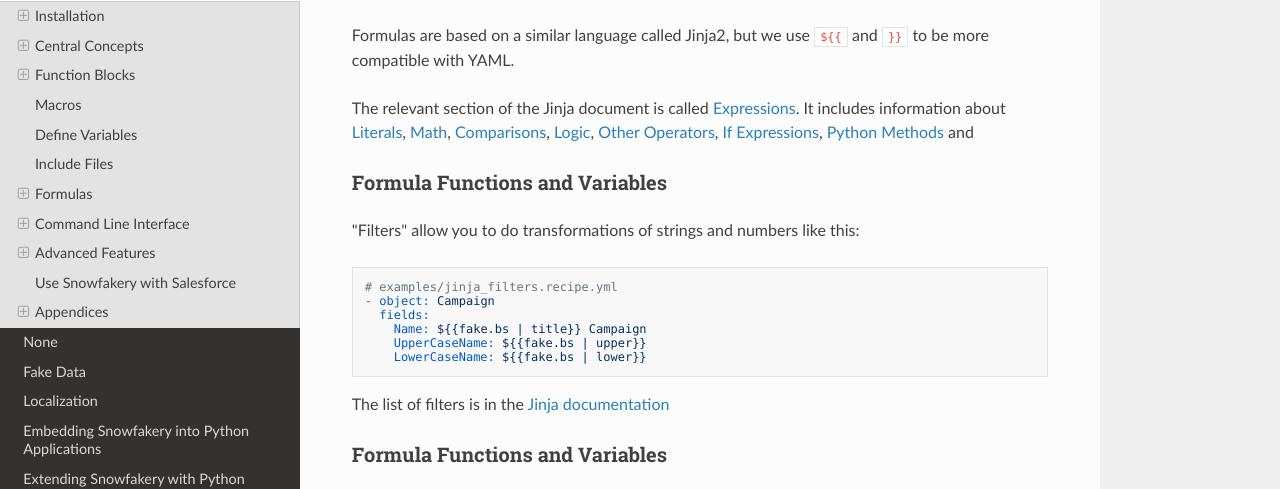
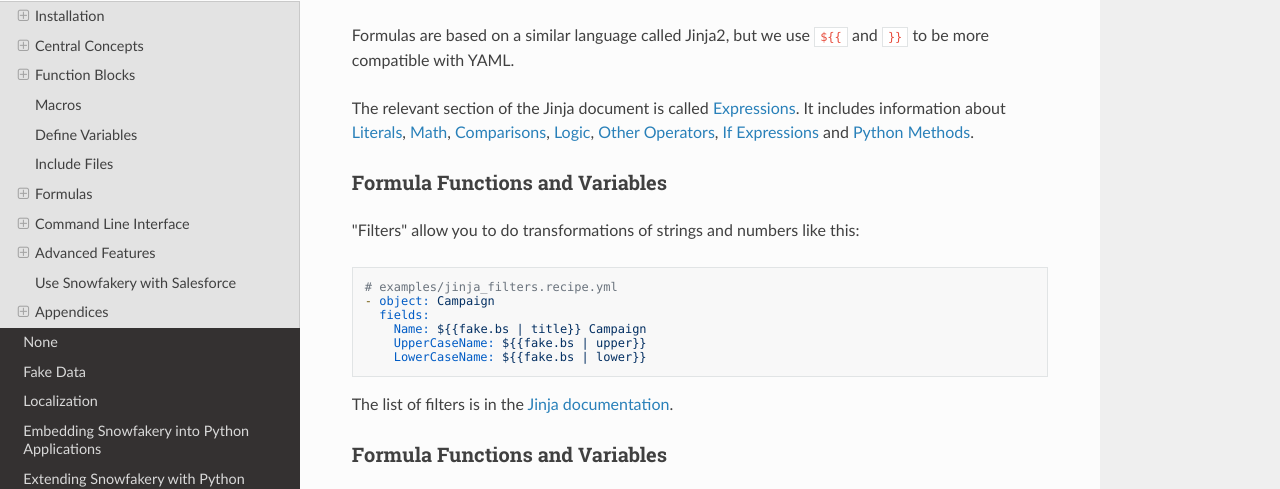
Before and after one commit to SFDO-Tooling/Snowfakery, an MkDocs documentation site: the page built from docs/index.md, in a window 1280 px wide and 900 px high, scrolled down 17752 px. Shown: the part 135-624 px from the top of the window. Built offline with MkDocs 1.6.1, drawn with Linux system fonts in a browser that asks for light colours; nearby versions of some CDN libraries.

Commit message:
Fix docs typo

````diff
--- a/docs/index.md
+++ b/docs/index.md
@@ -875,7 +875,7 @@ Some general principles about formulas:
 
 Formulas are based on a similar language called Jinja2, but we use `${{` and `}}` to be more compatible with YAML.
 
-The relevant section of the Jinja document is called [Expressions](https://jinja.palletsprojects.com/en/2.11.x/templates/#expressions). It includes information about [Literals](https://jinja.palletsprojects.com/en/2.11.x/templates/#literals), [Math](https://jinja.palletsprojects.com/en/2.11.x/templates/#math), [Comparisons](https://jinja.palletsprojects.com/en/2.11.x/templates/#comparisons), [Logic](https://jinja.palletsprojects.com/en/2.11.x/templates/#logic), [Other Operators](https://jinja.palletsprojects.com/en/2.11.x/templates/#other-operators), [If Expressions](https://jinja.palletsprojects.com/en/2.11.x/templates/#if-expression), [Python Methods](https://jinja.palletsprojects.com/en/2.11.x/templates/#python-methods) and
+The relevant section of the Jinja document is called [Expressions](https://jinja.palletsprojects.com/en/2.11.x/templates/#expressions). It includes information about [Literals](https://jinja.palletsprojects.com/en/2.11.x/templates/#literals), [Math](https://jinja.palletsprojects.com/en/2.11.x/templates/#math), [Comparisons](https://jinja.palletsprojects.com/en/2.11.x/templates/#comparisons), [Logic](https://jinja.palletsprojects.com/en/2.11.x/templates/#logic), [Other Operators](https://jinja.palletsprojects.com/en/2.11.x/templates/#other-operators), [If Expressions](https://jinja.palletsprojects.com/en/2.11.x/templates/#if-expression) and [Python Methods](https://jinja.palletsprojects.com/en/2.11.x/templates/#python-methods).
 
 ### Formula Functions and Variables
 
@@ -890,7 +890,7 @@ The relevant section of the Jinja document is called [Expressions](https://jinja
     LowerCaseName: ${{fake.bs | lower}}
 ```
 
-The list of filters is in the [Jinja documentation](https://jinja.palletsprojects.com/en/2.11.x/templates/#list-of-builtin-filters)
+The list of filters is in the [Jinja documentation](https://jinja.palletsprojects.com/en/2.11.x/templates/#list-of-builtin-filters).
 
 ### Formula Functions and Variables
 
````
